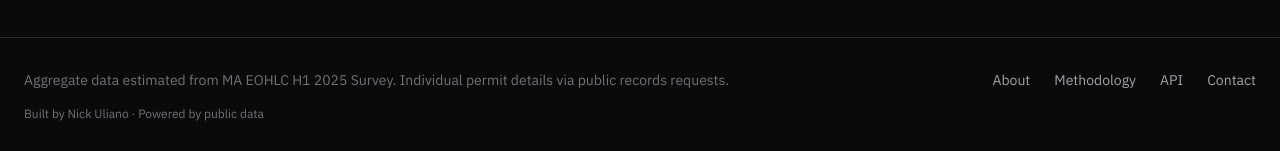
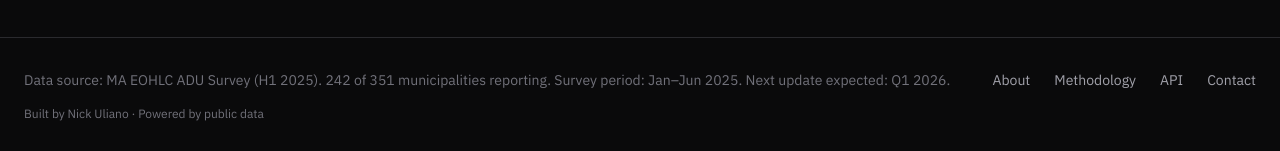
Before and after one commit to atwoodcollects/adupulse, a Next.js app: page / in a window 1280 px wide. Shown: the part 1089-1240 px from the top of the page. Built offline with nearby package versions, Linux system fonts and the light colour scheme; no server answers; the database is empty.

Commit message:
Add official EOHLC state data

```diff
--- a/src/app/page.tsx
+++ b/src/app/page.tsx
@@ -302,7 +302,7 @@ export default function Dashboard() {
         <div className="max-w-7xl mx-auto px-6 py-8">
           <div className="flex flex-col md:flex-row justify-between items-center gap-4">
             <div className="text-text-muted text-sm">
-              Aggregate data estimated from MA EOHLC H1 2025 Survey. Individual permit details via public records requests.
+              Data source: MA EOHLC ADU Survey (H1 2025). 242 of 351 municipalities reporting. Survey period: Jan–Jun 2025. Next update expected: Q1 2026.
             </div>
             <div className="flex items-center gap-6 text-sm">
               <a href="#" className="text-text-secondary hover:text-accent transition-colors">
```
